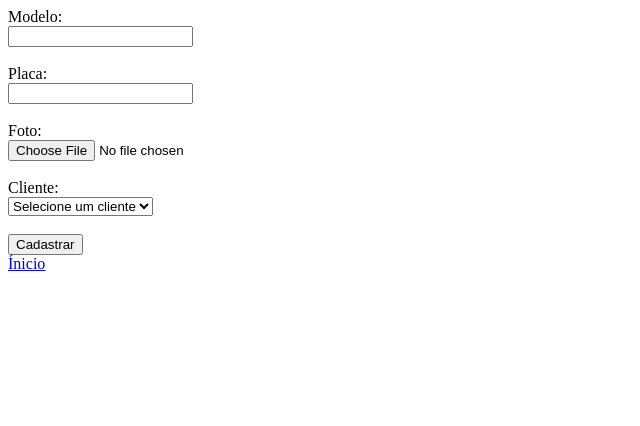
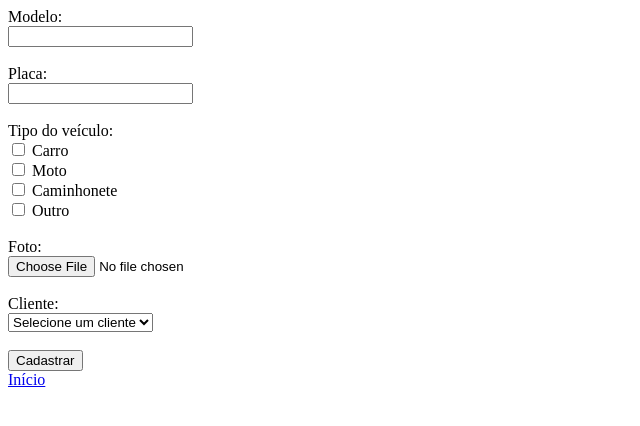
Before and after one commit to luisarriel/trabalho3tri, a PHP site: page /form_veiculo.php in a window 1280 px wide. Shown: the top 426 px of the page, without its empty margins (0-640 px from the left). Run offline with PHP 8.4, Linux system fonts and the light colour scheme; the visitor is signed in with stand-in values (Sample User, id 1); data that the repository does not hold is empty.

Commit message:
Update form_veiculo.php

```diff
--- a/codigo/form_veiculo.php
+++ b/codigo/form_veiculo.php
@@ -14,26 +14,54 @@ require_once "conexao.php";
 
 <body>
     <form action="salvar_veiculo.php" method="POST" enctype="multipart/form-data">
-        Modelo: <br>
-        <input type="text" name="modelo"> <br><br>
 
-        Placa: <br>
-        <input type="text" name="placa"> <br><br>
+        Modelo:
+        <br>
+        <input type="text" name="modelo">
+        <br><br>
 
-        Foto: <br>
-        <input type="file" name="foto"> <br><br>
+        Placa:
+        <br>
+        <input type="text" name="placa">
+        <br><br>
 
-        Cliente: <br>
+        Tipo do veículo:
+        <br>
+
+        <input type="checkbox" name="tipo[]" value="Carro">
+        Carro
+        <br>
+
+        <input type="checkbox" name="tipo[]" value="Moto">
+        Moto
+        <br>
+
+        <input type="checkbox" name="tipo[]" value="Caminhonete">
+        Caminhonete
+        <br>
+
+        <input type="checkbox" name="tipo[]" value="Outro">
+        Outro
+        <br><br>
+
+        Foto:
+        <br>
+        <input type="file" name="foto">
+        <br><br>
+
+        Cliente:
+        <br>
         <select name="idcliente">
-                <option value="">Selecione um cliente</option>
+            <option value="">Selecione um cliente</option>
+
             <?php
-            require_once "conexao.php";
-
             $sql = "SELECT * FROM cliente";
 
             $comando = mysqli_prepare($conexao, $sql);
             mysqli_stmt_execute($comando);
+
             $clientes = mysqli_stmt_get_result($comando);
+
             while ($cliente = mysqli_fetch_array($clientes)) {
                 $cliente_id = $cliente['idcliente'];
                 $cliente_nome = $cliente['nome'];
@@ -41,13 +69,15 @@ require_once "conexao.php";
                 echo "<option value='$cliente_id'>$cliente_nome</option>";
             }
             ?>
-        </select><br><br>
+
+        </select>
+        <br><br>
 
         <input type="submit" value="Cadastrar">
+
     </form>
 
-    <a href="home.php">Ínicio</a>
+    <a href="home.php">Início</a>
 
 </body>
-
 </html>
```
